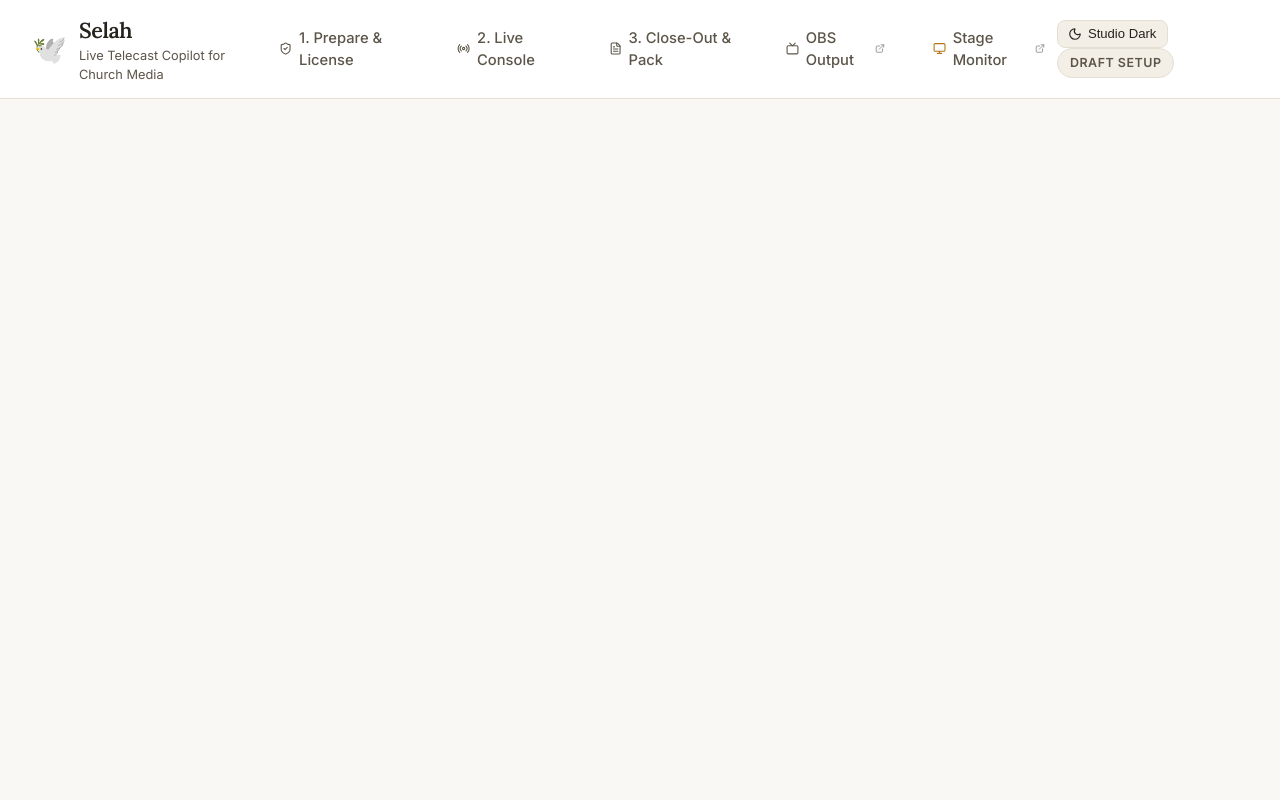
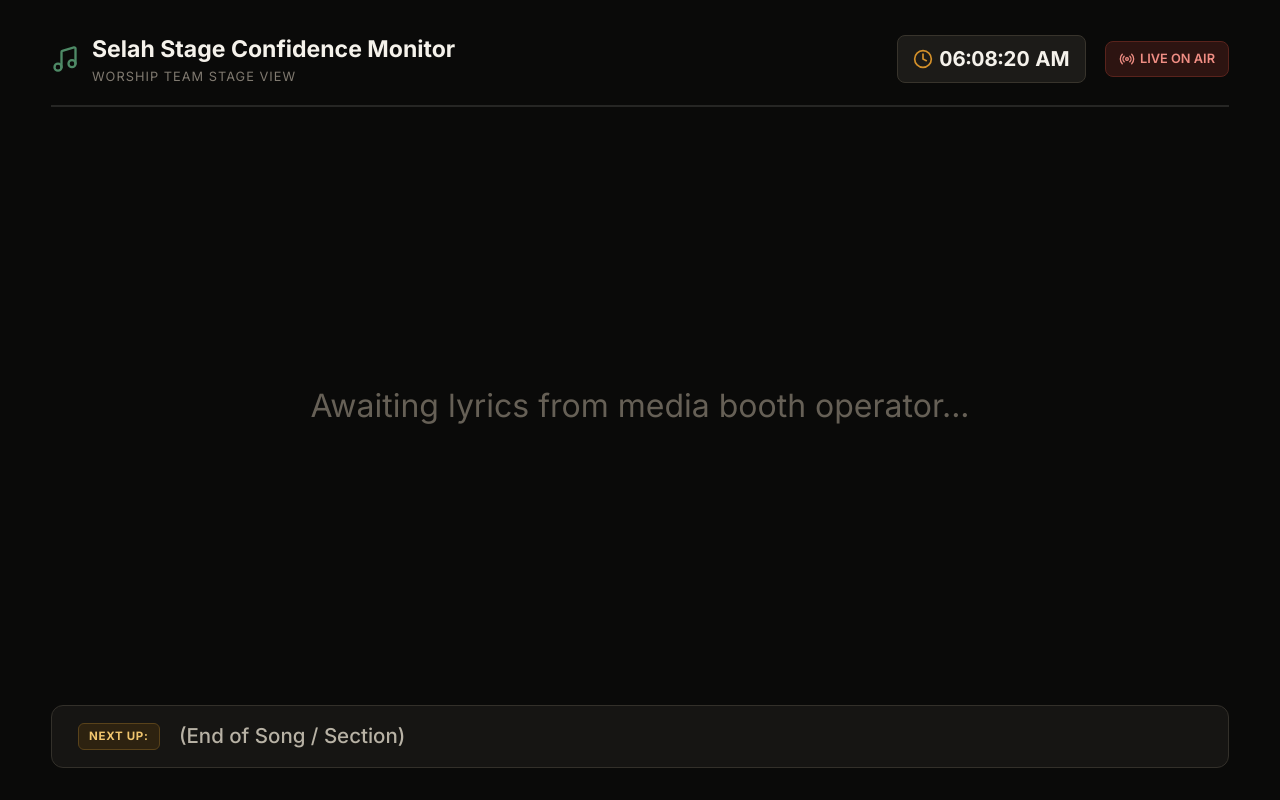
Before and after one commit to N-45div/Selah, a React (Vite) app in the folder frontend/: page /stage in a window 1280 px wide. Built offline with nearby package versions, Linux system fonts and the light colour scheme.

Commit message:
feat(frontend): implement stage confidence monitor for worship vocalists and speakers

```diff
--- a/frontend/src/App.jsx
+++ b/frontend/src/App.jsx
@@ -4,16 +4,17 @@ import Header from './components/Header';
 import PreparePage from './pages/PreparePage';
 import ConsolePage from './pages/ConsolePage';
 import OutputPage from './pages/OutputPage';
+import StagePage from './pages/StagePage';
 import CloseoutPage from './pages/CloseoutPage';
 
 function AppLayout({ plan, setPlan, streamStatus, setStreamStatus }) {
   const location = useLocation();
-  const isOutputScreen = location.pathname === '/output';
+  const isDedicatedScreen = location.pathname === '/output' || location.pathname === '/stage';
 
   return (
     <>
-      {/* Hide header on the clean full-screen OBS output projection page */}
-      {!isOutputScreen && <Header currentPlan={plan} streamStatus={streamStatus} />}
+      {/* Hide header on dedicated full-screen OBS projection and stage monitor pages */}
+      {!isDedicatedScreen && <Header currentPlan={plan} streamStatus={streamStatus} />}
 
       <main>
         <Routes>
@@ -34,6 +35,10 @@ function AppLayout({ plan, setPlan, streamStatus, setStreamStatus }) {
           <Route
             path="/output"
             element={<OutputPage plan={plan} />}
+          />
+          <Route
+            path="/stage"
+            element={<StagePage plan={plan} />}
           />
           <Route
             path="/closeout"
--- /dev/null
+++ b/frontend/src/pages/StagePage.jsx
@@ -0,0 +1,186 @@
+import React, { useState, useEffect } from 'react';
+import { Clock, Radio, Music } from 'lucide-react';
+
+export default function StagePage() {
+  const [currentSlide, setCurrentSlide] = useState(null);
+  const [nextSlide, setNextSlide] = useState(null);
+  const [songInfo, setSongInfo] = useState('');
+  const [currentTime, setCurrentTime] = useState(new Date().toLocaleTimeString());
+  const [isBlackout, setIsBlackout] = useState(false);
+
+  // Clock
+  useEffect(() => {
+    const timer = setInterval(() => {
+      setCurrentTime(new Date().toLocaleTimeString([], { hour: '2-digit', minute: '2-digit', second: '2-digit' }));
+    }, 1000);
+    return () => clearInterval(timer);
+  }, []);
+
+  // Sync with BroadcastChannel
+  useEffect(() => {
+    let bc;
+    try {
+      bc = new BroadcastChannel('selah_stream');
+      bc.onmessage = (event) => {
+        if (event.data?.type === 'BLACKOUT_TOGGLE') {
+          setIsBlackout(event.data.isBlackout);
+        } else if (event.data?.type === 'SLIDE_CHANGE' && event.data.slide) {
+          setCurrentSlide(event.data.slide);
+          setNextSlide(event.data.nextSlide || null);
+          setSongInfo(`${event.data.slide.song_title || ''} • ${event.data.slide.label || ''}`);
+        }
+      };
+    } catch (e) {
+      console.warn('BroadcastChannel error in StagePage:', e);
+    }
+
+    return () => {
+      if (bc) bc.close();
+    };
+  }, []);
+
+  if (isBlackout) {
+    return (
+      <div style={{ backgroundColor: '#000000', width: '100vw', height: '100vh', display: 'flex', alignItems: 'center', justifyContent: 'center', color: '#333333', fontFamily: 'Inter, sans-serif' }}>
+        [ STAGE SCREEN MUTED / BLACKOUT ]
+      </div>
+    );
+  }
+
+  return (
+    <div
+      style={{
+        backgroundColor: '#0a0a09',
+        color: '#ffffff',
+        width: '100vw',
+        height: '100vh',
+        padding: '2.5vw 4vw',
+        display: 'flex',
+        flexDirection: 'column',
+        justifyContent: 'space-between',
+        boxSizing: 'border-box',
+        fontFamily: 'Inter, sans-serif',
+        userSelect: 'none',
+        overflow: 'hidden',
+      }}
+    >
+      {/* Top HUD Header: Song Title & Live Clock */}
+      <div
+        style={{
+          display: 'flex',
+          justifyContent: 'space-between',
+          alignItems: 'center',
+          borderBottom: '2px solid #262624',
+          paddingBottom: '1.5vw',
+        }}
+      >
+        <div style={{ display: 'flex', alignItems: 'center', gap: '1vw' }}>
+          <Music size={28} color="#4e8a66" />
+          <div>
+            <div style={{ fontSize: '1.8vw', fontWeight: 700, color: '#f5f2eb' }}>
+              {songInfo || 'Selah Stage Confidence Monitor'}
+            </div>
+            <div style={{ fontSize: '1vw', color: '#807a70', textTransform: 'uppercase', letterSpacing: '0.08em' }}>
+              Worship Team Stage View
+            </div>
+          </div>
+        </div>
+
+        <div style={{ display: 'flex', alignItems: 'center', gap: '1.5vw' }}>
+          <div style={{ display: 'flex', alignItems: 'center', gap: '0.5vw', background: '#1c1b18', padding: '0.6vw 1.2vw', borderRadius: '8px', border: '1px solid #38342c' }}>
+            <Clock size={20} color="#d4912a" />
+            <span style={{ fontSize: '1.6vw', fontWeight: 700, color: '#f5f2eb', fontVariantNumeric: 'tabular-nums' }}>
+              {currentTime}
+            </span>
+          </div>
+          <div style={{ display: 'flex', alignItems: 'center', gap: '0.4vw', background: '#2d1411', padding: '0.6vw 1vw', borderRadius: '8px', border: '1px solid #59231c', color: '#f08e84', fontSize: '1vw', fontWeight: 600 }}>
+            <Radio size={16} /> LIVE ON AIR
+          </div>
+        </div>
+      </div>
+
+      {/* Main Center Area: Current Lyrics (Huge White Serif) */}
+      <div style={{ flex: 1, display: 'flex', flexDirection: 'column', justifyContent: 'center', padding: '2vw 0' }}>
+        {currentSlide ? (
+          <div>
+            <div
+              style={{
+                fontFamily: '"Lora", "Georgia", serif',
+                fontSize: '4.8vw',
+                fontWeight: 600,
+                lineHeight: 1.3,
+                color: '#ffffff',
+                textShadow: '0 2px 12px rgba(0,0,0,0.8)',
+              }}
+            >
+              {currentSlide.lines?.map((line, idx) => (
+                <div key={idx} style={{ margin: '0.5vw 0' }}>{line}</div>
+              ))}
+            </div>
+
+            {currentSlide.transliteration?.length > 0 && (
+              <div
+                style={{
+                  fontSize: '2.4vw',
+                  color: '#d4912a',
+                  fontStyle: 'italic',
+                  marginTop: '1.5vw',
+                  letterSpacing: '0.02em',
+                }}
+              >
+                {currentSlide.transliteration.map((tLine, idx) => (
+                  <div key={idx}>{tLine}</div>
+                ))}
+              </div>
+            )}
+          </div>
+        ) : (
+          <div style={{ textAlign: 'center', color: '#666056', fontSize: '2.5vw' }}>
+            Awaiting lyrics from media booth operator...
+          </div>
+        )}
+      </div>
+
+      {/* Bottom Footer: Next Up Preview (Amber Sand) */}
+      <div
+        style={{
+          backgroundColor: '#161513',
+          border: '1px solid #33302a',
+          borderRadius: '12px',
+          padding: '1.2vw 2vw',
+          display: 'flex',
+          alignItems: 'center',
+          gap: '1.5vw',
+        }}
+      >
+        <span
+          style={{
+            backgroundColor: '#2d2210',
+            color: '#f0c56e',
+            border: '1px solid #59421a',
+            padding: '0.3vw 0.8vw',
+            borderRadius: '6px',
+            fontSize: '0.9vw',
+            fontWeight: 700,
+            textTransform: 'uppercase',
+            letterSpacing: '0.06em',
+          }}
+        >
+          NEXT UP:
+        </span>
+        <span
+          style={{
+            fontSize: '1.6vw',
+            color: '#b8b2a5',
+            fontWeight: 500,
+            overflow: 'hidden',
+            textOverflow: 'ellipsis',
+            whiteSpace: 'nowrap',
+          }}
+        >
+          {nextSlide ? nextSlide.lines?.join(' / ') : '(End of Song / Section)'}
+        </span>
+      </div>
+    </div>
+  );
+}
```
